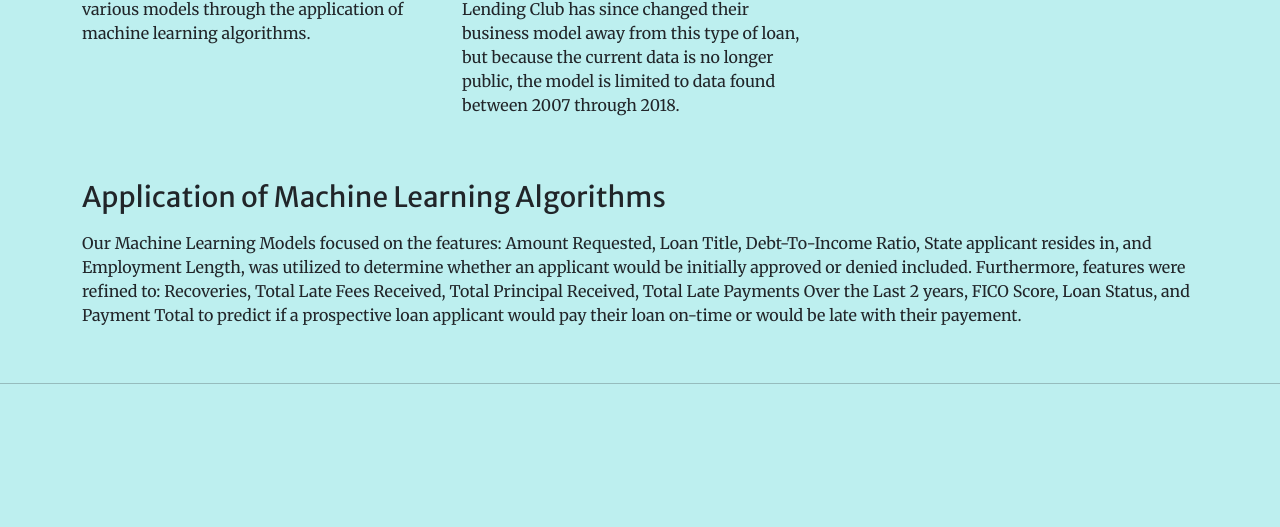
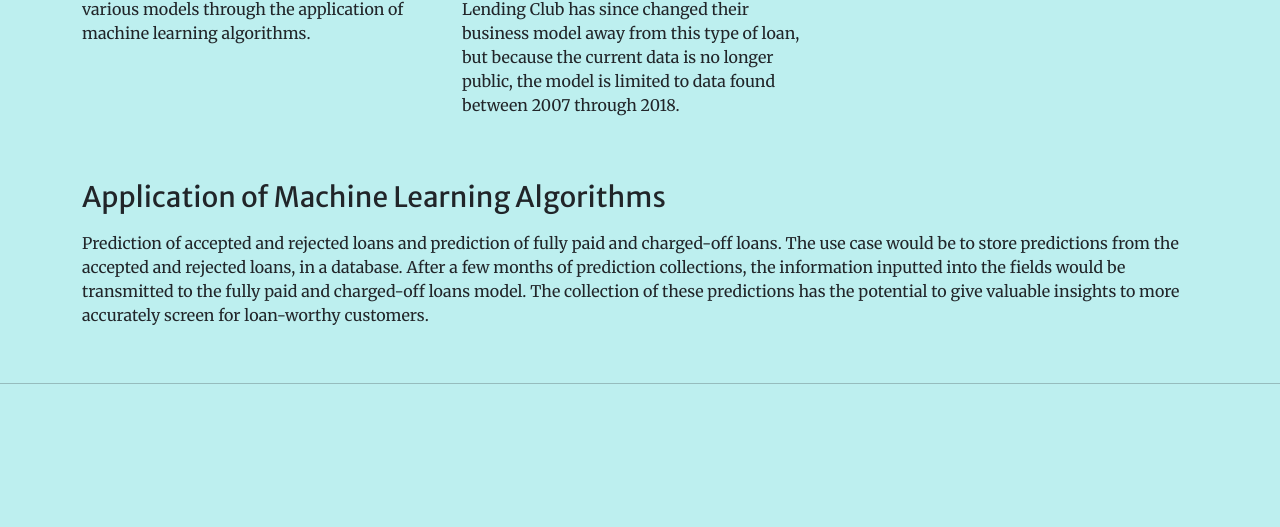
Before and after one commit to sultenfussc/lending-club-simulator, a Flask app: page / in a window 1280 px wide. Shown: the part 1314-1841 px from the top of the page. Run offline with Flask 2, Linux system fonts and the light colour scheme; some libraries are stand-ins or nearby versions.

Commit message:
Update index.html

```diff
--- a/templates/index.html
+++ b/templates/index.html
@@ -93,11 +93,13 @@
 
                 </p>
                 <p>
-                Our Machine Learning Models focused on the features: Amount Requested, Loan Title, Debt-To-Income Ratio,
-                State applicant resides in, and Employment Length, was utilized to determine whether an applicant would be
-                initially approved or denied included. Furthermore, features were refined to: Recoveries, Total Late Fees Received,
-                Total Principal Received, Total Late Payments Over the Last 2 years, FICO Score, Loan Status, and Payment Total to
-                predict if a prospective loan applicant would pay their loan on-time or would be late with their payement.
+                Prediction of accepted and rejected loans and prediction of fully paid and charged-off loans. The use case would be to store predictions from the accepted and rejected loans, in a database. After a few months of prediction collections, the information inputted into the fields would be transmitted to the fully paid and charged-off loans model. The collection of these predictions has the potential to give valuable insights to more accurately screen for loan-worthy customers.
+
+
+
+
+
+
                 </p>
             </div>
             <br>
```
